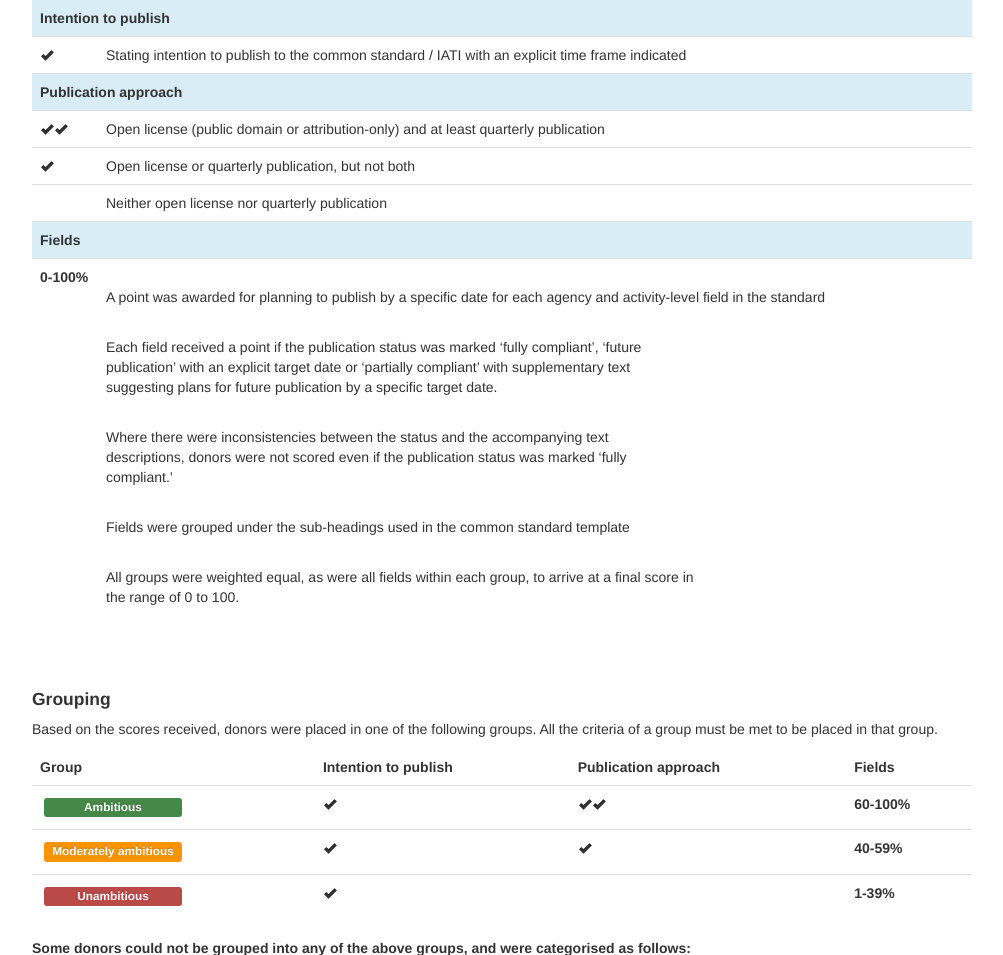
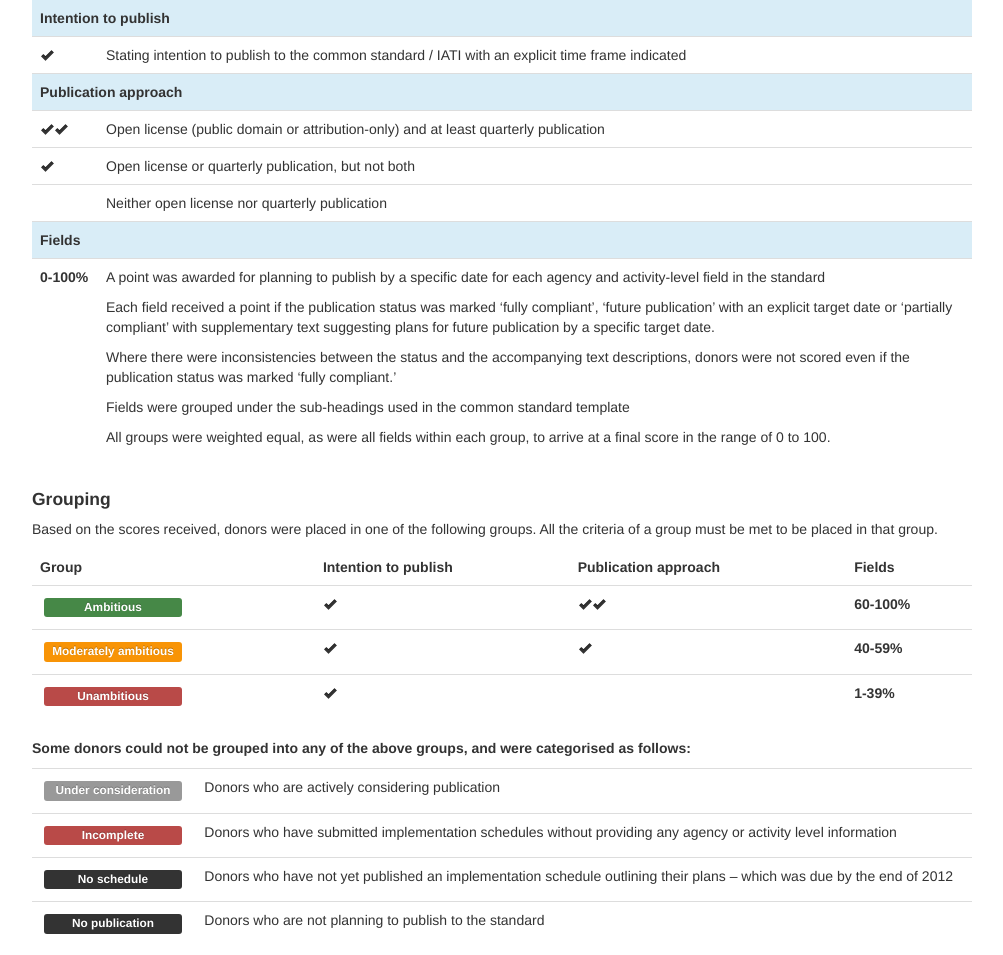
Before and after one commit to pwyf/IATI-Implementation-Schedules, a Flask app: page /about/ in a window 1280 px wide. Shown: the part 774-1729 px from the top of the page, without its empty margins (138-1141 px from the left). Run offline with Flask 2, Linux system fonts and the light colour scheme; some libraries are stand-ins or nearby versions.

Commit message:
Try fixing css again

```diff
--- a/impschedules/static/style.css
+++ b/impschedules/static/style.css
@@ -79,14 +79,3 @@ h4 {
 .table .lead {
     margin:4px;
 }
-.table td {
-    white-space: pre;           /* CSS 2.0 */
-    white-space: pre-wrap;      /* CSS 2.1 */
-    white-space: pre-line;      /* CSS 3.0 */
-    white-space: -pre-wrap;     /* Opera 4-6 */
-    white-space: -o-pre-wrap;   /* Opera 7 */
-    white-space: -moz-pre-wrap; /* Mozilla */
-    white-space: -hp-pre-wrap;  /* HP Printers */
-    word-wrap: break-word;      /* IE 5+ */
-    word-break:hyphenate;
-}
```
